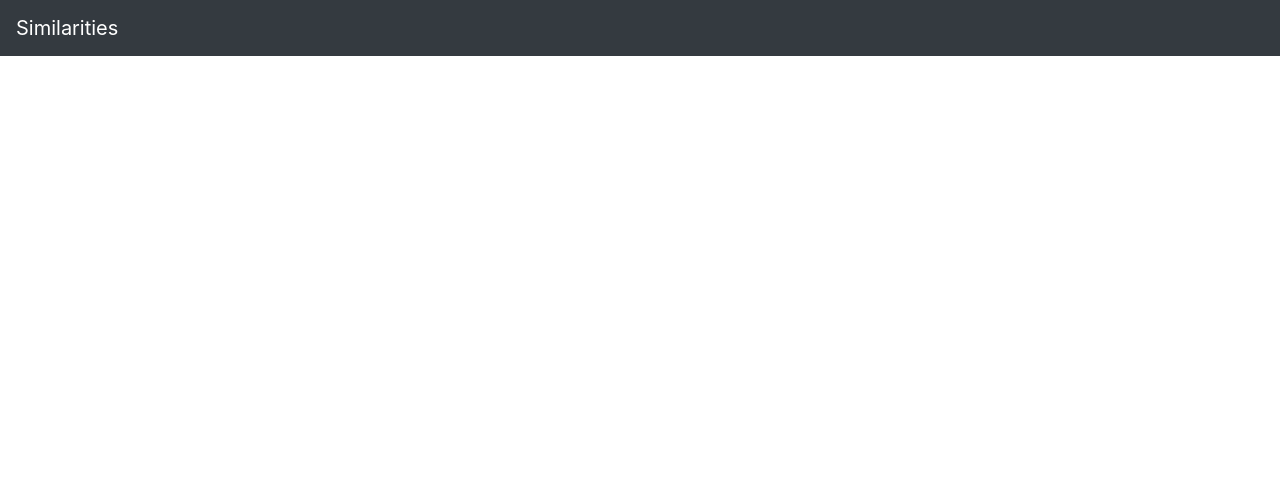
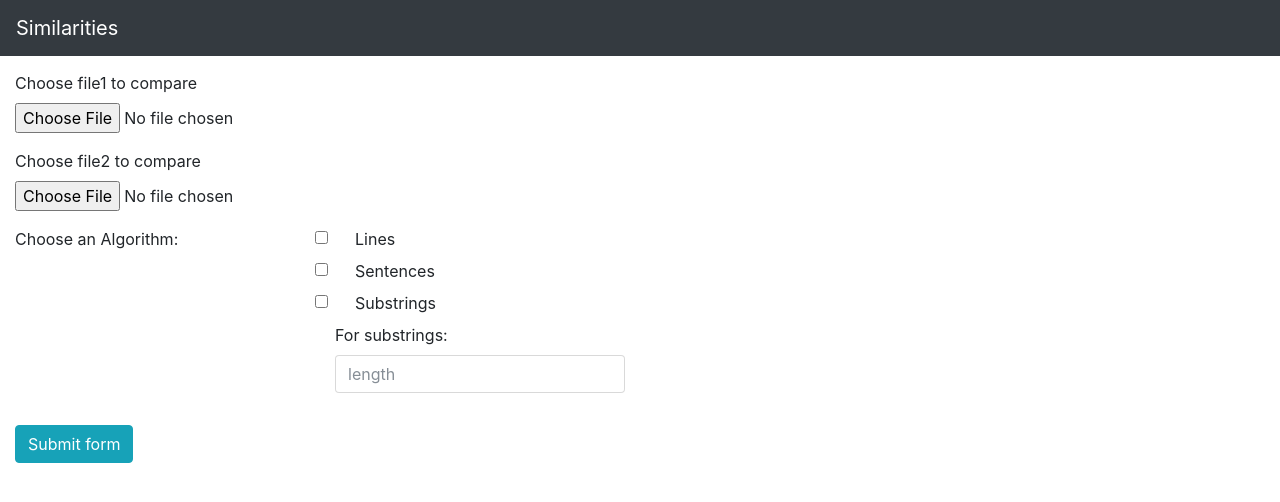
Before and after one commit to erindubuc/CS50, a Flask app: page / in a window 1280 px wide. Shown: the top 502 px of the page. Run offline with Flask 2, Linux system fonts and the light colour scheme; some libraries are stand-ins or nearby versions.

Commit message:
Created a form in index.html and edited get_substrings in helpers.py

```diff
--- a/pset7/similarities/templates/index.html
+++ b/pset7/similarities/templates/index.html
@@ -5,8 +5,51 @@
     <div class="col">
         <form action="/compare" enctype="multipart/form-data" method="post">
 
-            <!-- TODO -->
+            <!-- input for file1 and file2 -->
+            <div class="form-group">
+                <label for="file1">Choose file1 to compare</label>
+                <input type="file" class="form-control-file" id="file1" name="file1">
+            </div>
 
+            <div class="form-group">
+                <label for="FormControlFile2">Choose file2 to compare</label>
+                <input type="file" class="form-control-file" id="file2" name="file1">
+            </div>
+
+            <!--  input for algorithm -->
+            <div class="form-group row">
+                <div class="col-md-3">Choose an Algorithm:</div>
+                    <div class="col-md-3">
+                        <div class="form-check">
+                            <input class="form-check-input" type="checkbox" id="algorigthm1">
+                            <label class="form-check-label" for="algorigthm1">
+                              Lines
+                            </label>
+                        </div>
+
+                        <div class="form-check">
+                            <input class="form-check-input" type="checkbox" id="algorithm2">
+                            <label class="form-check-label" for="algorithm2">
+                              Sentences
+                            </label>
+                        </div>
+
+                        <div class="form-check">
+                            <input class="form-check-input" type="checkbox" id="algorithm3">
+                            <label class="form-check-label" for="algorithm3">
+                              Substrings
+                            </label>
+                        </div>
+
+                        <div class="form-group">
+                            <label for="length">For substrings:</label>
+                            <input type="number" min="1" class="form-control" id="length" placeholder="length">
+                        </div>
+                    </div>
+                </div>
+
+                <!-- Submit Button -->
+                <button class="btn btn-info" type="submit">Submit form</button>
         </form>
     </div>
 
```
Also changed, not shown: pset7/similarities/helpers.py (+14 -13 lines).
